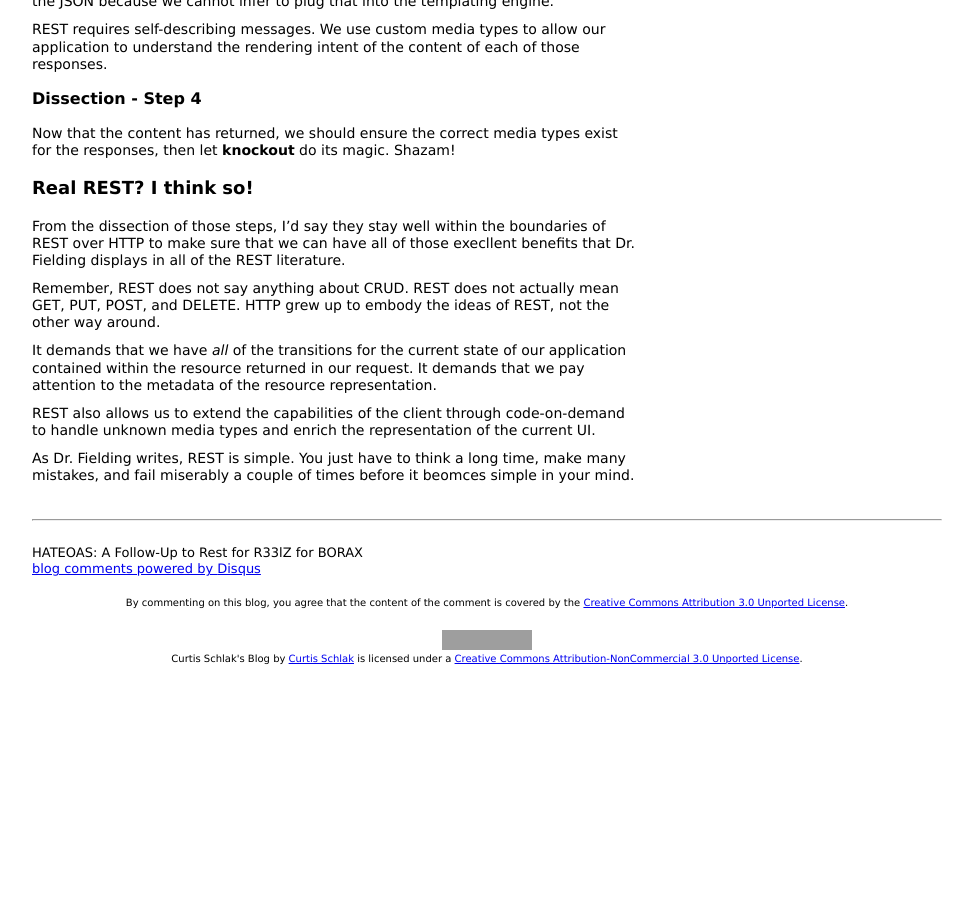
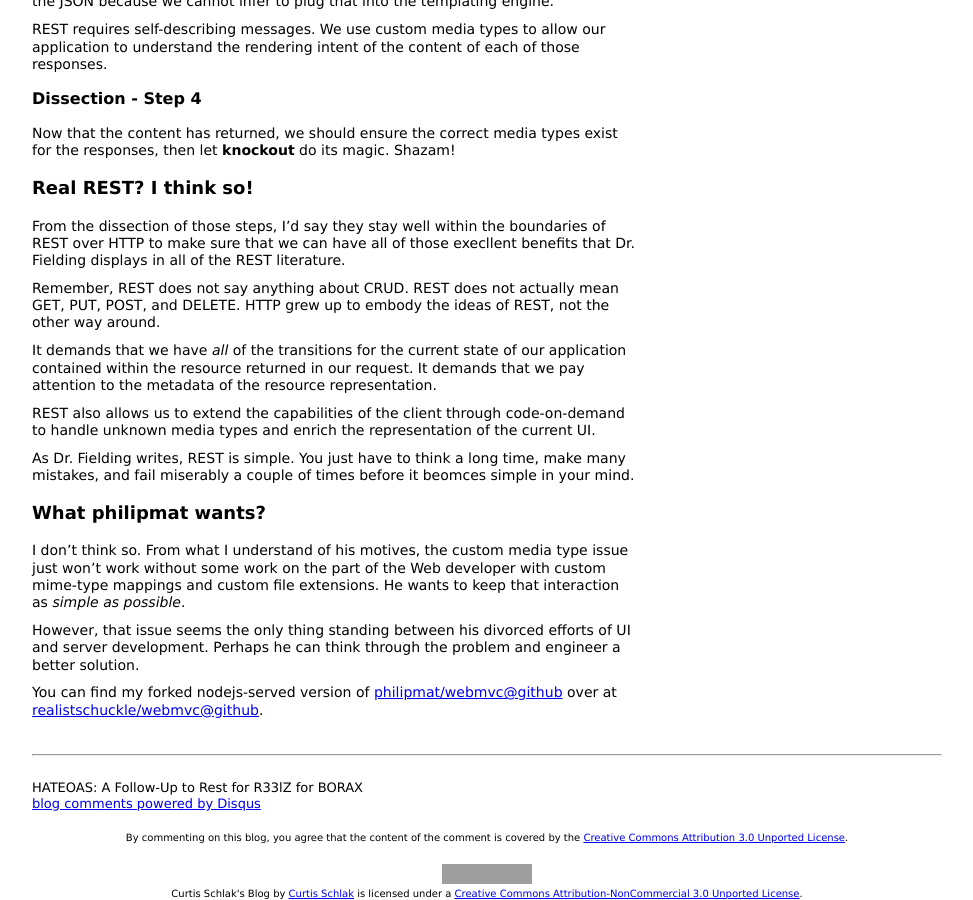
Before and after one commit to roberts-sandbox/test-realist, a Jekyll site: the page built from drafts/2012-01-23-hateoas-a-follow-up-to-rest-for-r33lz.md, in a window 1280 px wide and 900 px high, scrolled down 6873 px. Shown: the whole window, without its empty margins (153-1126 px from the left). Built offline with Jekyll 4.4.1, drawn with Linux system fonts in a browser that asks for light colours; before the commit the page ends 7538 px from its top, so only the background shows below that; grey boxes are pictures that could not be loaded.

Commit message:
Litle changes to make it better.

```diff
--- a/drafts/2012-01-23-hateoas-a-follow-up-to-rest-for-r33lz.md
+++ b/drafts/2012-01-23-hateoas-a-follow-up-to-rest-for-r33lz.md
@@ -485,3 +485,18 @@ the current UI.
 As Dr. Fielding writes, REST is simple. You just have to think a long time,
 make many mistakes, and fail miserably a couple of times before it beomces
 simple in your mind.
+
+## What philipmat wants?
+
+I don't think so. From what I understand of his motives, the custom media
+type issue just won't work without some work on the part of the Web developer
+with custom mime-type mappings and custom file extensions. He wants to keep
+that interaction as *simple as possible*.
+
+However, that issue seems the only thing standing between his divorced efforts
+of UI and server development. Perhaps he can think through the problem and
+engineer a better solution.
+
+You can find my forked nodejs-served version of
+[philipmat/webmvc@github](https://github.com/philipmat/webmvc) over at
+[realistschuckle/webmvc@github](https://github.com/realistschuckle/webmvc).
```
